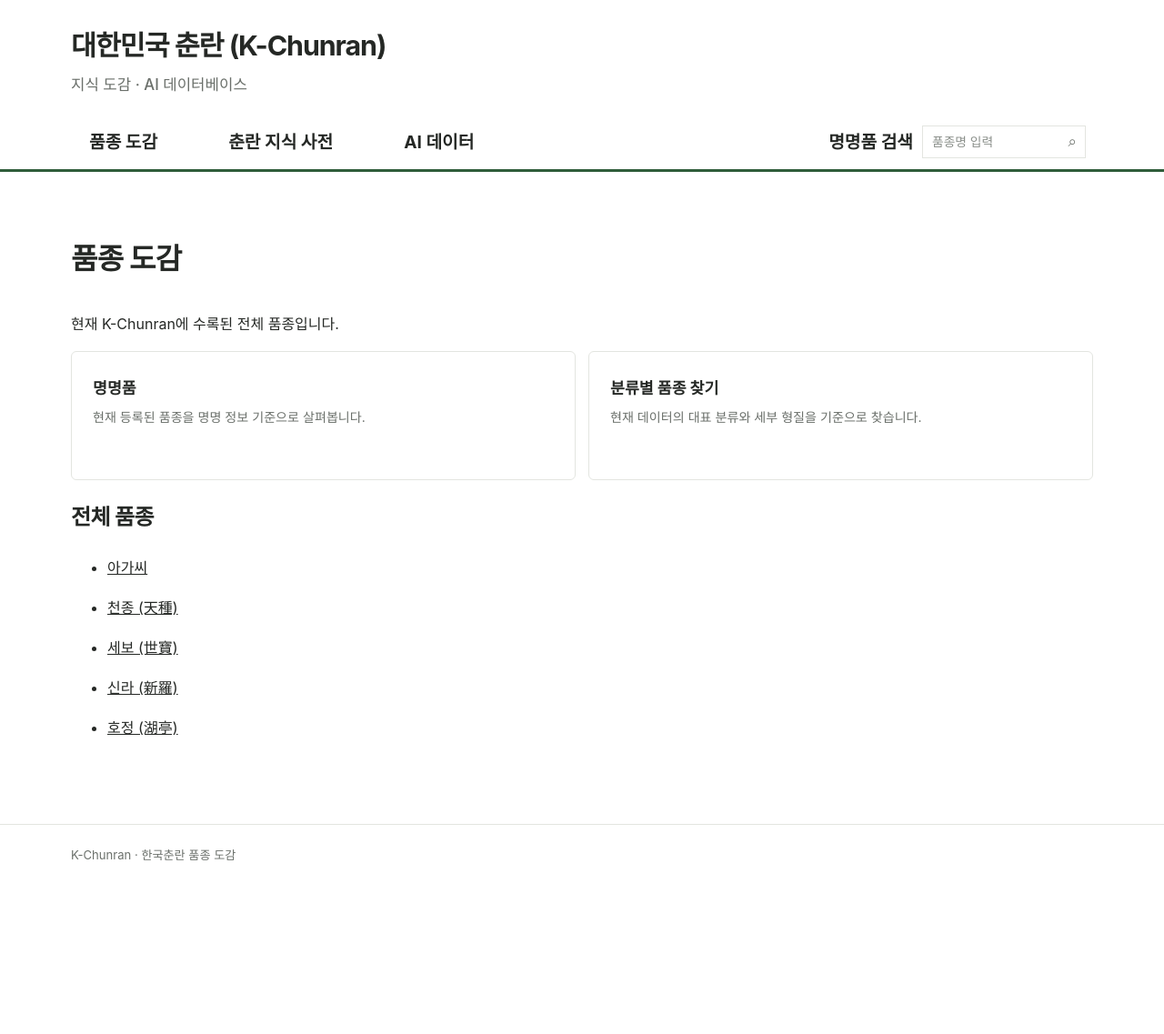
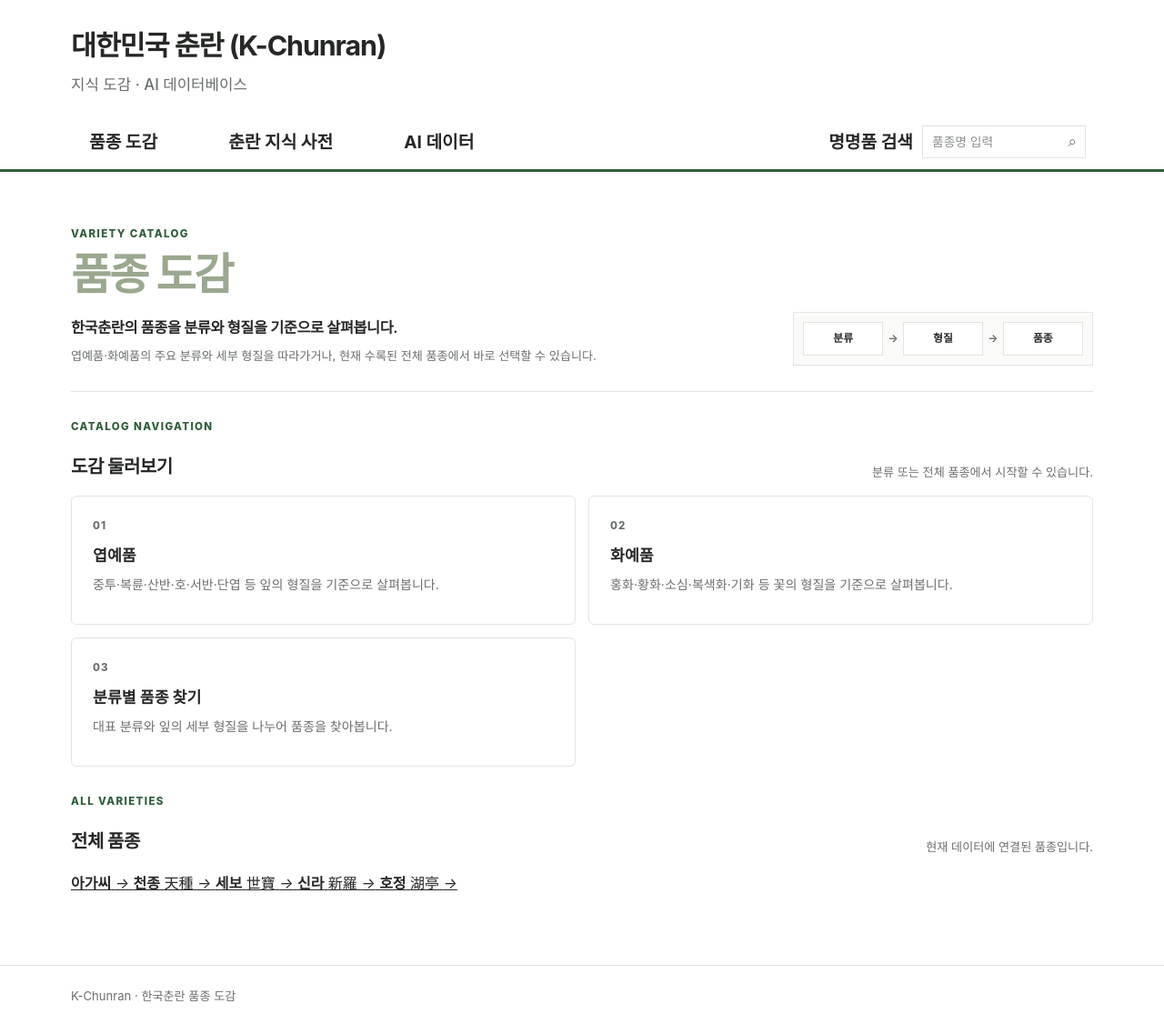
Before and after one commit to parasolra5-pixel/K-chunran, a Jekyll site: the page built from varieties.md, in a window 1280 px wide. Shown: the whole page at 91% size. Built offline with Jekyll 4.4.1, drawn with Linux system fonts in a browser that asks for light colours; before the commit the page ends 982 px from its top, so only the background shows below that.

Commit message:
style: align variety catalog with detail pages

```diff
--- a/varieties.md
+++ b/varieties.md
@@ -4,26 +4,65 @@ title: "품종 도감"
 permalink: /varieties/
 ---
 
-# 품종 도감
+<section class="kc-leaf-hero kc-varieties-hero">
+  <div>
+    <p class="kc-page-kicker">VARIETY CATALOG</p>
+    <h1>품종 도감</h1>
+    <p class="kc-page-lead">한국춘란의 품종을 분류와 형질을 기준으로 살펴봅니다.</p>
+    <p class="kc-page-copy">엽예품·화예품의 주요 분류와 세부 형질을 따라가거나, 현재 수록된 전체 품종에서 바로 선택할 수 있습니다.</p>
+  </div>
+  <div class="kc-leaf-flow">
+    <span>분류</span><i>→</i><span>형질</span><i>→</i><span>품종</span>
+  </div>
+</section>
 
-현재 K-Chunran에 수록된 전체 품종입니다.
+<section class="kc-leaf-section kc-varieties-entry">
+  <div class="kc-section-heading">
+    <div>
+      <p class="kc-section-kicker">CATALOG NAVIGATION</p>
+      <h2>도감 둘러보기</h2>
+    </div>
+    <p class="kc-section-note">분류 또는 전체 품종에서 시작할 수 있습니다.</p>
+  </div>
 
-<div class="kc-home-grid">
-  <a class="kc-home-card" href="{{ '/varieties/named/' | relative_url }}">
-    <strong>명명품</strong>
-    <span>현재 등록된 품종을 명명 정보 기준으로 살펴봅니다.</span>
-  </a>
-  <a class="kc-home-card" href="{{ '/varieties/classification/' | relative_url }}">
-    <strong>분류별 품종 찾기</strong>
-    <span>현재 데이터의 대표 분류와 세부 형질을 기준으로 찾습니다.</span>
-  </a>
-</div>
+  <div class="kc-home-grid">
+    <a class="kc-home-card" href="{{ '/varieties/leaf/' | relative_url }}">
+      <span class="kc-card-index">01</span>
+      <strong>엽예품</strong>
+      <span>중투·복륜·산반·호·서반·단엽 등 잎의 형질을 기준으로 살펴봅니다.</span>
+    </a>
+    <a class="kc-home-card" href="{{ '/varieties/flower/' | relative_url }}">
+      <span class="kc-card-index">02</span>
+      <strong>화예품</strong>
+      <span>홍화·황화·소심·복색화·기화 등 꽃의 형질을 기준으로 살펴봅니다.</span>
+    </a>
+    <a class="kc-home-card" href="{{ '/varieties/classification/' | relative_url }}">
+      <span class="kc-card-index">03</span>
+      <strong>분류별 품종 찾기</strong>
+      <span>대표 분류와 잎의 세부 형질을 나누어 품종을 찾아봅니다.</span>
+    </a>
+  </div>
+</section>
 
-<h2>전체 품종</h2>
+<section class="kc-leaf-section kc-varieties-list">
+  <div class="kc-section-heading">
+    <div>
+      <p class="kc-section-kicker">ALL VARIETIES</p>
+      <h2>전체 품종</h2>
+    </div>
+    <p class="kc-section-note">현재 데이터에 연결된 품종입니다.</p>
+  </div>
 
-{% for post in site.posts %}
-  {% assign d = site.data.varieties[post.variety_id] %}
-  {% if d %}
-  - [{{ d.name }}{% if d.hanja %} ({{ d.hanja }}){% endif %}]({{ post.url | relative_url }})
-  {% endif %}
-{% endfor %}
+  <div class="kc-variety-list">
+    {% for post in site.posts %}
+      {% assign d = site.data.varieties[post.variety_id] %}
+      {% if d %}
+      <a class="kc-variety-list-item" href="{{ post.url | relative_url }}">
+        <strong>{{ d.name }}</strong>
+        {% if d.hanja %}<span>{{ d.hanja }}</span>{% endif %}
+        <i>→</i>
+      </a>
+      {% endif %}
+    {% endfor %}
+  </div>
+</section>
```
